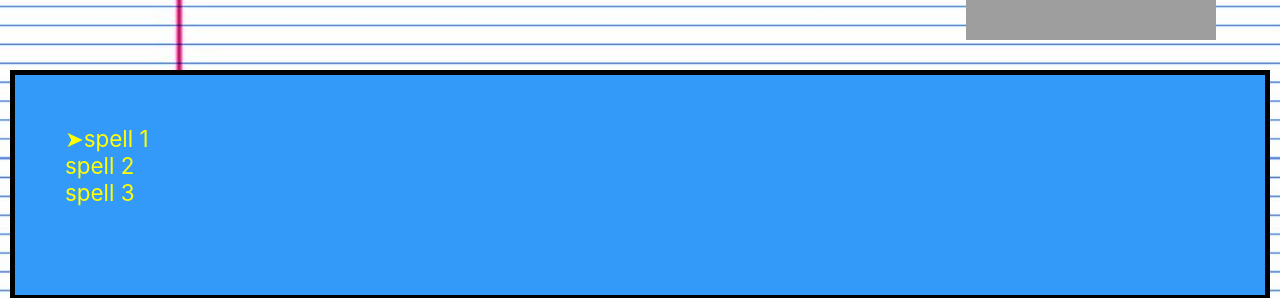
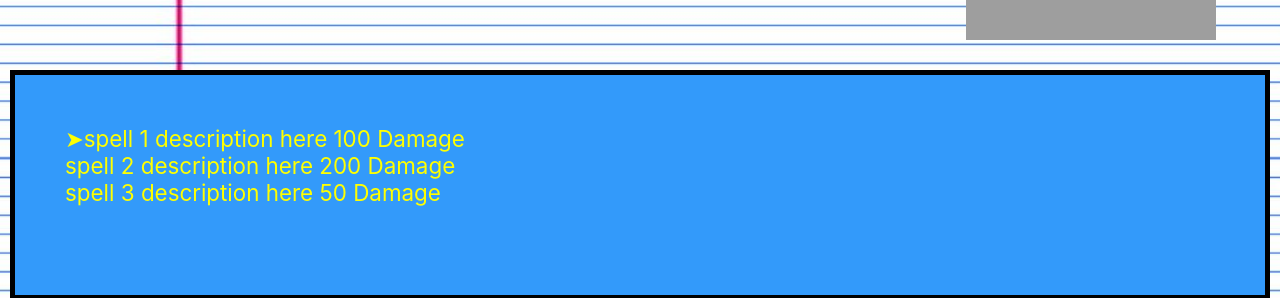
Before and after one commit to P-Hansen/WordRPG, a React (Create React App) app: page / in a window 1280 px wide. Shown: the part 490-788 px from the top of the page. Built offline with nearby package versions, Linux system fonts and the light colour scheme; grey boxes are pictures that could not be loaded.

Commit message:
changed attacks to array of objects with more features

```diff
--- a/src/components/Battle.jsx
+++ b/src/components/Battle.jsx
@@ -14,7 +14,7 @@ function Battle() {
         dodge: 10,
         speed: 5,
         resistance: 5,
-        attacks: ["spell 1", "spell 2", "spell 3"],
+        attacks: [{name:"spell 1", description: "description here", dmg: 100}, {name:"spell 2", description: "description here", dmg: 200}, {name:"spell 3", description: "description here", dmg: 50}],
     }
 
     let Mage2 = {
@@ -103,9 +103,9 @@ function Battle() {
         <>
         {Mage1.attacks.map((attack, index)=>{
             if (index === selection) {
-                return <>➤{attack}<br/></>
+                return <>➤{attack.name} {attack.description} {attack.dmg} Damage<br/></>
             } else {
-                return <>{attack}<br/></>
+                return <>{attack.name} {attack.description} {attack.dmg} Damage<br/></>
             }
             })}
         </>
```
